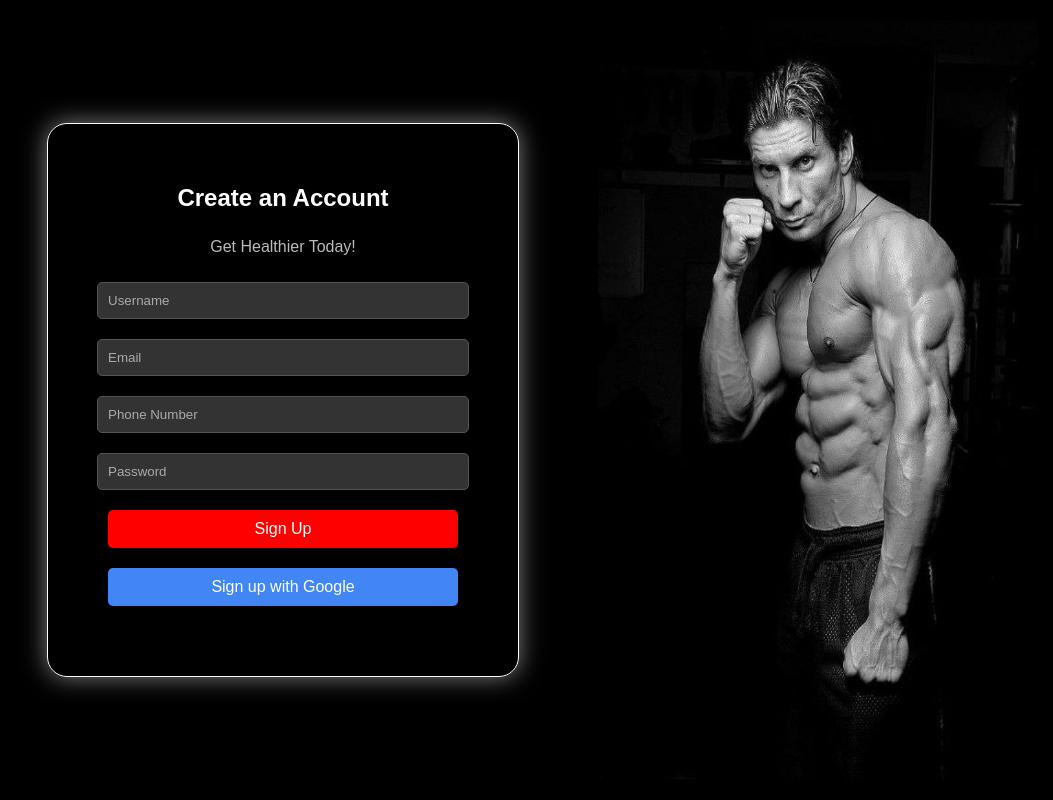
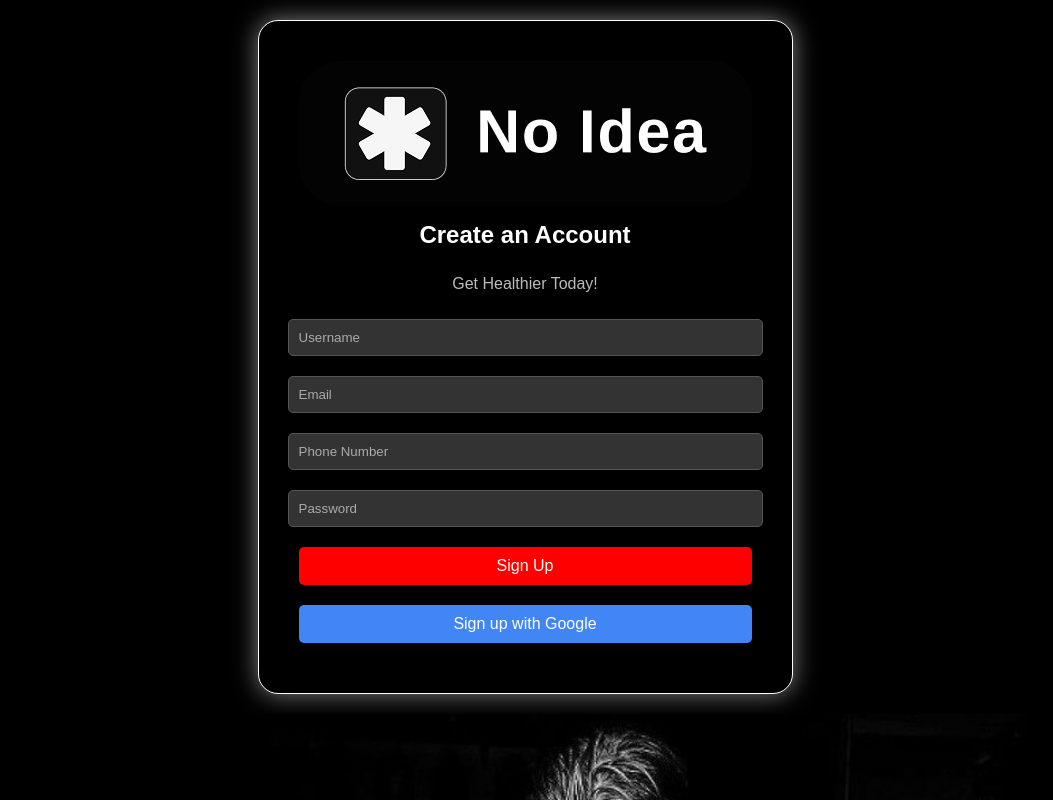
Before and after one commit to GeraldAlanRaj/No-Idea, a React (Create React App) app in the folder frontend/: page /signup in a window 1280 px wide. Shown: the whole page, without its empty margins (145-1198 px from the left). Built offline with nearby package versions, Linux system fonts and the light colour scheme.

Commit message:
fix : Added the logo to Signup Page and Modified its CSS

```diff
--- a/frontend/src/pages/SignUp.js
+++ b/frontend/src/pages/SignUp.js
@@ -3,6 +3,8 @@ import axios from "axios";
 import { useNavigate } from "react-router-dom";
 import "../styles/SignUp.css";
 import SignUpImage from "../assets/signup-page-image.jpg";
+import logoImage from "../assets/Logo.png";
+
 
 
 const Signup = () => {
@@ -43,8 +45,9 @@ const Signup = () => {
   return (
 
     <div className="Signup">
-      <img src={SignUpImage} alt="signup_background" />
+      <div className="Signup_Form_Section">
       <div className="Signup_Form">
+        <img className="Logo" src={logoImage} alt="logo" />
         <h2>Create an Account</h2>
         <p>Get Healthier Today!</p>
         <input type="text" placeholder="Username" value={username} onChange={(e) => setUsername(e.target.value)} />
@@ -53,6 +56,10 @@ const Signup = () => {
         <input type="password" placeholder="Password" value={password} onChange={(e) => setPassword(e.target.value)} />
         <button onClick={handleSignup}>Sign Up</button>
         <button className="Google_Button">Sign up with Google</button>
+        </div>
+      </div>
+      <div className="Signup_Image">
+            <img src={SignUpImage} alt="SignUp" />
       </div>
     </div>
   );
--- a/frontend/src/styles/SignUp.css
+++ b/frontend/src/styles/SignUp.css
@@ -1,55 +1,48 @@
-/* Signup Page Styles */
-/* Ensure parent container takes full height */
-html, body {
+/* Signup.css */
+
+.Signup {
+  display: flex;
+  width: 100vw;
+  height: 100vh;
+  background-color: #000;
+  color: white;
   margin: 0;
   padding: 0;
-    height: 100%;
   overflow: hidden;
 }
 
-.Signup {
-    position: absolute; /* Ensure it stretches fully */
-    top: 0;
-    left: 0;
-    width: 100vw;
+/* Form Section */
+.Signup_Form_Section {
+  width: calc(100vw - 770px); /* Adjusted width to move image left */
   height: 100vh;
   display: flex;
+  justify-content: center;
   align-items: center;
-    justify-content: flex-start;
-    overflow: hidden;
 }
 
-/* Prevent the image from stretching */
-.Signup img {
-    position: absolute;
-    top: 0;
-    left: 0;
-    width: 100%;
-    height: 100%;
-    object-fit: fill; /* Change from contain to cover */
-    z-index: -1;
-}
-
-
+/* Form Styling */
 .Signup_Form {
-    background: rgba(255, 255, 255, 0); /* Transparent black background */
-    padding: 60px;
+  width: 350px;
+  height: 500px;
+  padding: 40px;
+  background: black;
   border-radius: 20px;
-    width: 350px;
+  border: 1px solid white;
   display: flex;
   flex-direction: column;
   justify-content: center;
   align-items: center;
   text-align: center;
   box-shadow: 0px 0px 25px rgba(255, 255, 255, 0.5);
-    border: 1px solid white;
-    margin-left: 15%;
-    z-index: 1;
-    backdrop-filter: blur(10px); /* Blur effect for better readability */
+  margin-left: 60px;
 }
 
 .Signup_Form h2 {
   color: white;
+}
+
+.Signup_Form p {
+  color: #bbb;
 }
 
 .Signup_Form input {
@@ -66,6 +59,7 @@ html, body {
   color: #aaa;
 }
 
+/* Sign Up Button (Red) */
 .Signup_Form button {
   width: 100%;
   padding: 10px;
@@ -86,9 +80,9 @@ html, body {
   background-color: #cc0000;
 }
 
-  /* Google Button Styling */
+/* Google Button (Blue) */
 .Google_Button {
-    background-color: #4285F4 !important;
+  background-color: #4285F4;
   color: white;
   border: 2px solid white;
   padding: 12px;
@@ -101,9 +95,58 @@ html, body {
 }
 
 .Google_Button:hover {
-    background-color: #666 !important;
-    border-color: #ddd !important;
+  background-color: #357ae8;
+  border-color: #ddd;
 }
-  .Signup_Form p {
-    color: #bbb; /* Light grey for description */
+
+/* Image on the right */
+.Signup_Image {
+  width: 500px;
+  height: 100vh;
+  display: flex;
+  justify-content: center;
+  align-items: center;
 }
+
+.Signup_Image img {
+  width: 737px;
+  height: 100vh;
+  object-fit: cover;
+  border-radius: 0;
+}
+
+/* Responsive Design */
+@media (max-width: 1400px) {
+  .Signup {
+    flex-direction: column;
+    align-items: center;
+  }
+
+  .Signup_Form_Section {
+    width: 100%;
+    height: auto;
+    padding: 20px;
+  }
+
+  .Signup_Form {
+    width: 90%;
+    max-width: 453px;
+    height: auto;
+  }
+
+  .Signup_Image {
+    width: 100%;
+    height: auto;
+  }
+
+  .Signup_Image img {
+    width: 100%;
+    height: auto;
+  }
+}
+
+.Logo {
+  width: 100%;
+  height: auto;
+  margin-bottom: 15px;
+}
```
Also changed, not shown: frontend/src/assets/signup-page-imag.jpg (added), frontend/src/assets/signup-page-image.jpg. Lines whose indentation alone changed are shown as unchanged.
